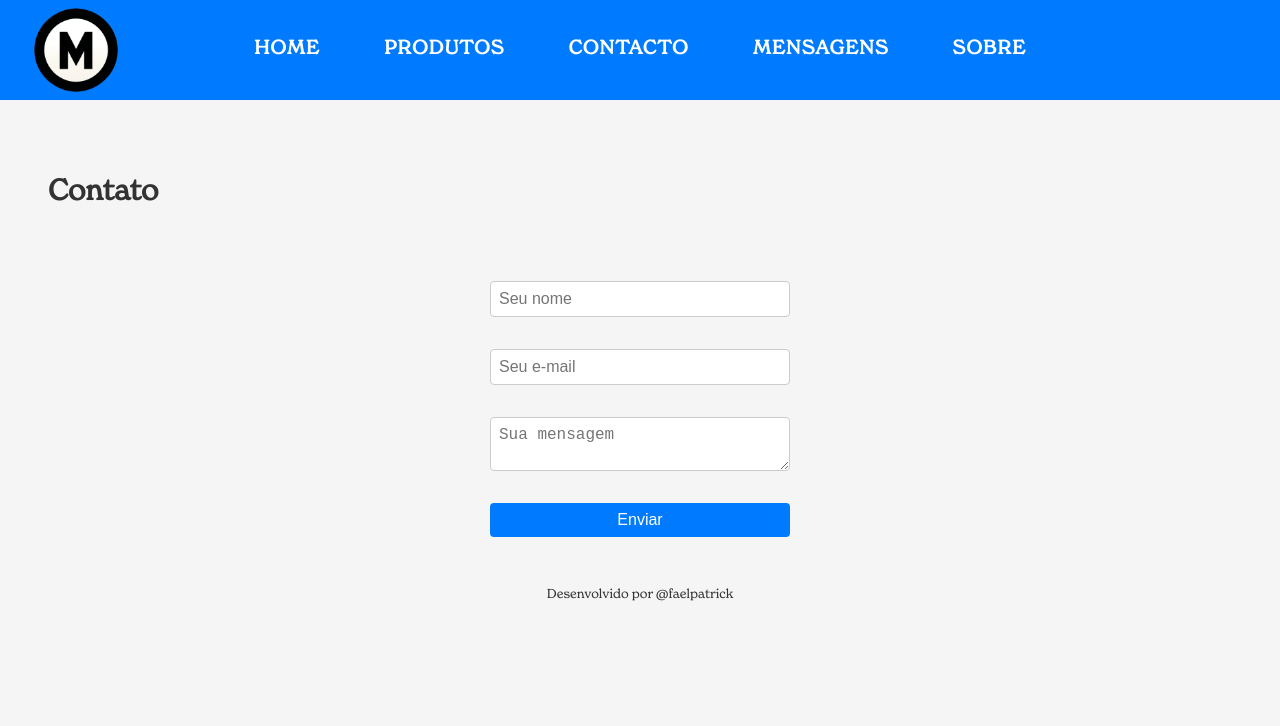
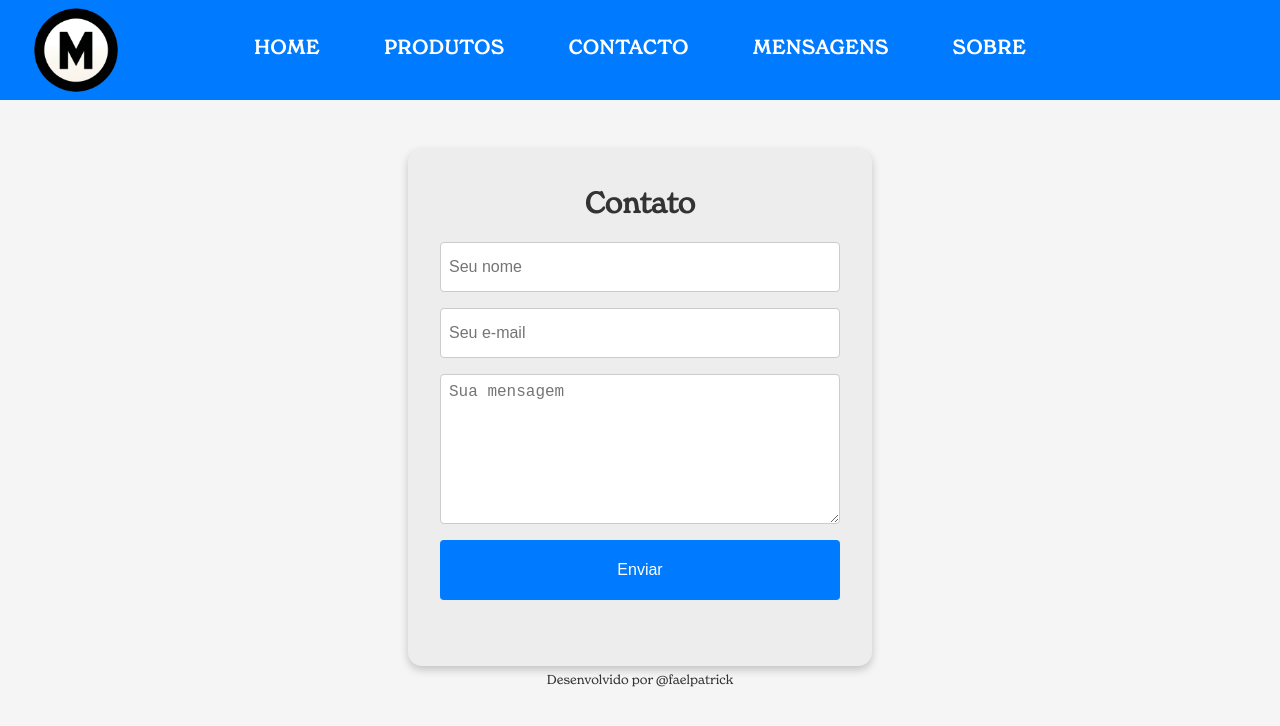
Before and after one commit to faelpatrick/minha-loja, a React (Create React App) app: page /contact in a window 1280 px wide. Shown: the top 726 px of the page. Built offline with nearby package versions, Linux system fonts and the light colour scheme; no server answers.

Commit message:
Ajustando Layout footer

```diff
--- a/src/App.css
+++ b/src/App.css
@@ -28,6 +28,7 @@ body {
   top: 0;
   width: 100vw;
   height: 100vh;
+  overflow-x: hidden;
 }
 
 .container {
@@ -45,18 +46,14 @@ body {
 }
 
 footer {
-  position: absolute;
-  bottom: -10px;
-  width: 100vw;
+  font-size: 0.8rem;
   text-align: center;
-  font-size: 0.8rem;
-  padding: 0.5rem 0 0 0;
   margin: 0;
 }
 
 footer a {
   color: #333;
   text-decoration: none;
-  margin: 0;
-  padding: 0;
+  /* margin: 0;
+  padding: 0; */
 }
--- a/src/views/Contact/Contact.css
+++ b/src/views/Contact/Contact.css
@@ -1,20 +1,35 @@
+.contact-page {
+  width: fit-content;
+  background-color: #ededed;
+  border-radius: 14px;
+  box-shadow: 0 4px 8px rgba(0, 0, 0, 0.2);
+  padding: 2rem;
+  display: flex;
+  flex-direction: column;
+  align-items: center;
+  margin: 0 auto;
+}
+
 form {
   display: flex;
   flex-wrap: wrap;
-  gap: 1rem;
-  width: 100%;
   flex-direction: column;
   align-items: center;
 }
 
-input, textarea, button {
-  min-width: 300px;
+input,
+textarea,
+button {
+  min-width: 400px;
+  height: 50px;
   padding: 0.5rem;
   border: 1px solid #ccc;
   border-radius: 0.25rem;
   font-size: 1rem;
   margin-bottom: 1rem;
-
+}
+textarea {
+  min-height: 150px;
 }
 
 button {
@@ -22,18 +37,20 @@ button {
   background-color: #007bff;
   color: #fff;
   border: none;
-  padding: 0.5rem 1rem;
+  padding: 0.2rem 0.5rem;
   border-radius: 0.25rem;
   font-size: 1rem;
   transition: background-color 0.3s ease;
-
+  height: 60px;
 }
 
 h1 {
-  text-align: center;
+  display: flex;
   font-size: 1.8rem;
-  padding-bottom: 3rem;
+  padding-bottom: 1rem;
   font-weight: 900;
+  justify-content: space-evenly;
+  margin: 0;
 }
 
 p {
@@ -43,6 +60,8 @@ p {
 section {
   padding: 1rem 1rem 6rem 1rem;
 }
+
+
 
 @media screen and (min-width: 1000px) {
   section {
--- a/src/views/Contact/Contact.tsx
+++ b/src/views/Contact/Contact.tsx
@@ -4,7 +4,7 @@ import "./Contact.css";
 
 const ContactPage = () => {
   return (
-    <div>
+    <div className="contact-page">
       <h1>Contato</h1>
       <ContactForm />
     </div>
--- a/src/views/Home/Home.css
+++ b/src/views/Home/Home.css
@@ -3,6 +3,7 @@ header .topbar-container {
   height: 100px;
   margin: 0;
   padding: 0;
+  overflow: hidden;
 }
 
 .site-header-info {
@@ -39,6 +40,15 @@ header .topbar-container {
   padding: 0;
 }
 
+footer {
+  position: absolute !important;
+  margin: 0 auto;
+  text-align: center;
+  bottom: 0px;
+  left: 30%;
+  right: 30%;
+}
+
 @media screen and (min-width: 1000px) {
   .site-header-info {
     font-family: "New Spirit", "Lora", serif;
@@ -53,7 +63,6 @@ header .topbar-container {
     justify-content: center;
     align-items: center;
     height: calc(100vh - 100px);
-
   }
   .site-title {
     font-size: 3rem;
```
Also changed, not shown: src/App.tsx (+6 -1 lines).
